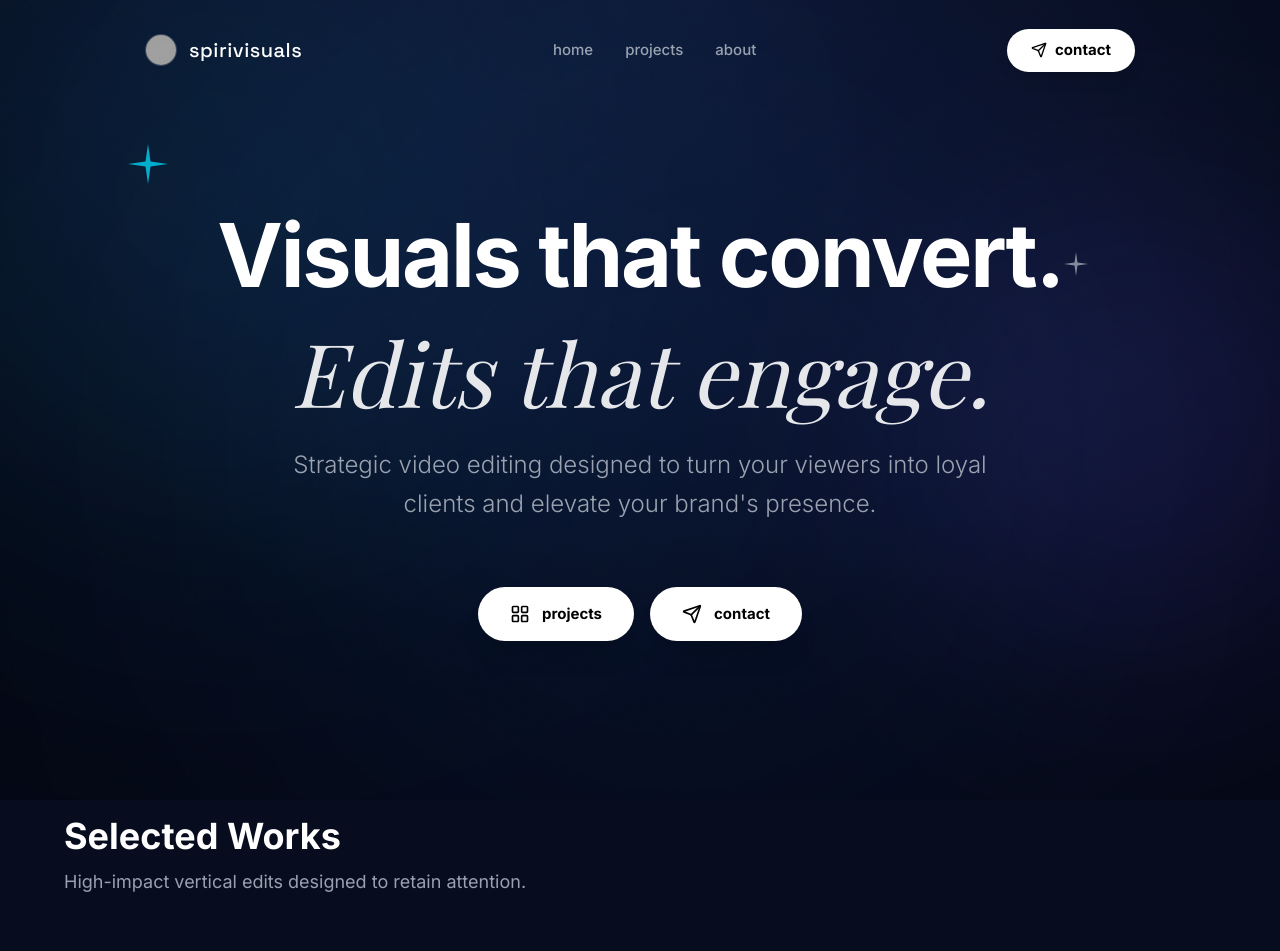
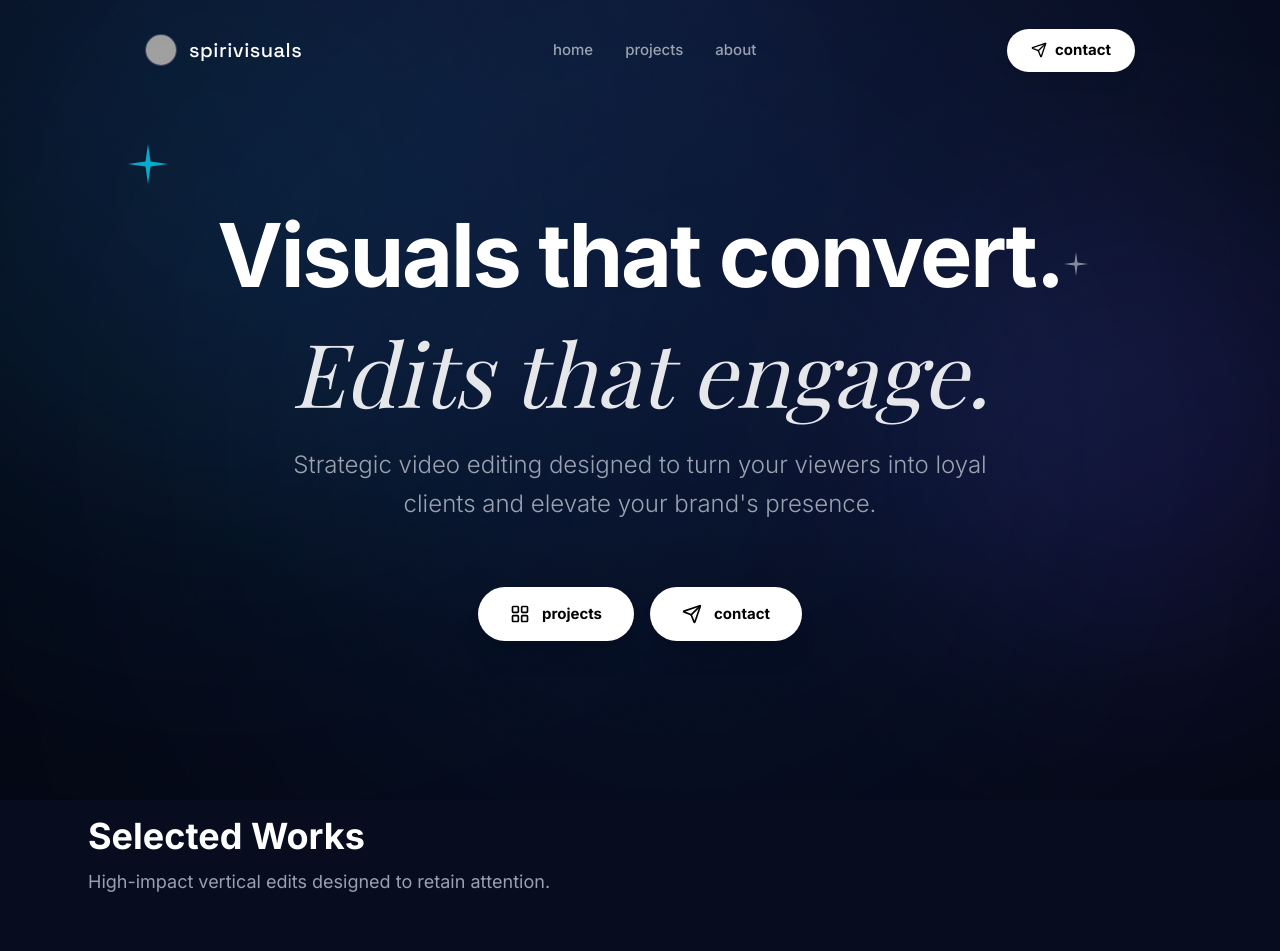
Before and after one commit to Spirivisuals/AI-website, a React (Vite) app: page / in a window 1280 px wide. Shown: the top 951 px of the page. Built offline with nearby package versions, Linux system fonts and the light colour scheme; grey boxes are pictures that could not be loaded; a web font is replaced by a local one.

Commit message:
Update VerticalReels.tsx

```diff
--- a/src/components/VerticalReels.tsx
+++ b/src/components/VerticalReels.tsx
@@ -4,7 +4,7 @@ const VerticalReels = () => {
   return (
     <section className="pt-24 pb-16 px-6 w-screen">
       <div className="max-w-6xl mx-auto">
-        <div className="mb-14 text-center md:text-left">
+        <div className="mb-14 text-center md:text-left md:pl-6">
           <h2 className="text-3xl md:text-4xl font-sans font-bold mb-3">Selected Works</h2>
           <p className="text-gray-400 text-lg">High-impact vertical edits designed to retain attention.</p>
         </div>
```
